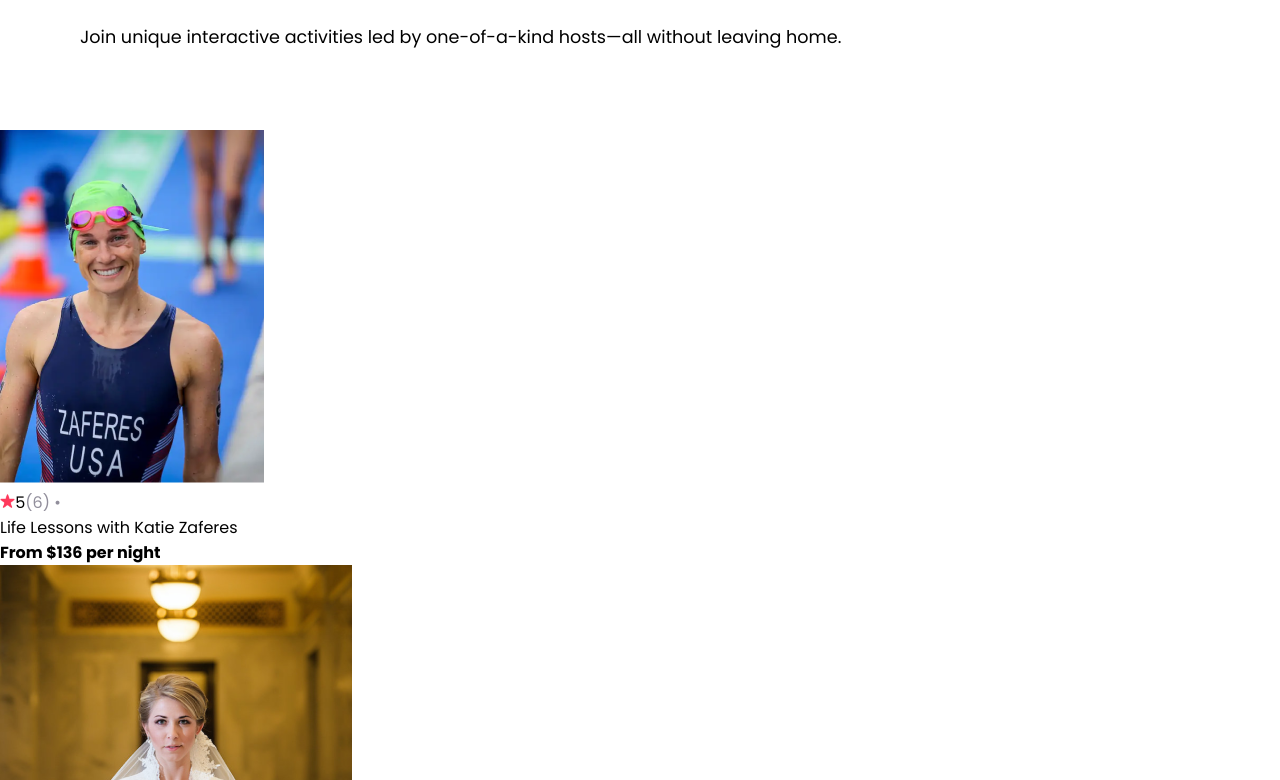
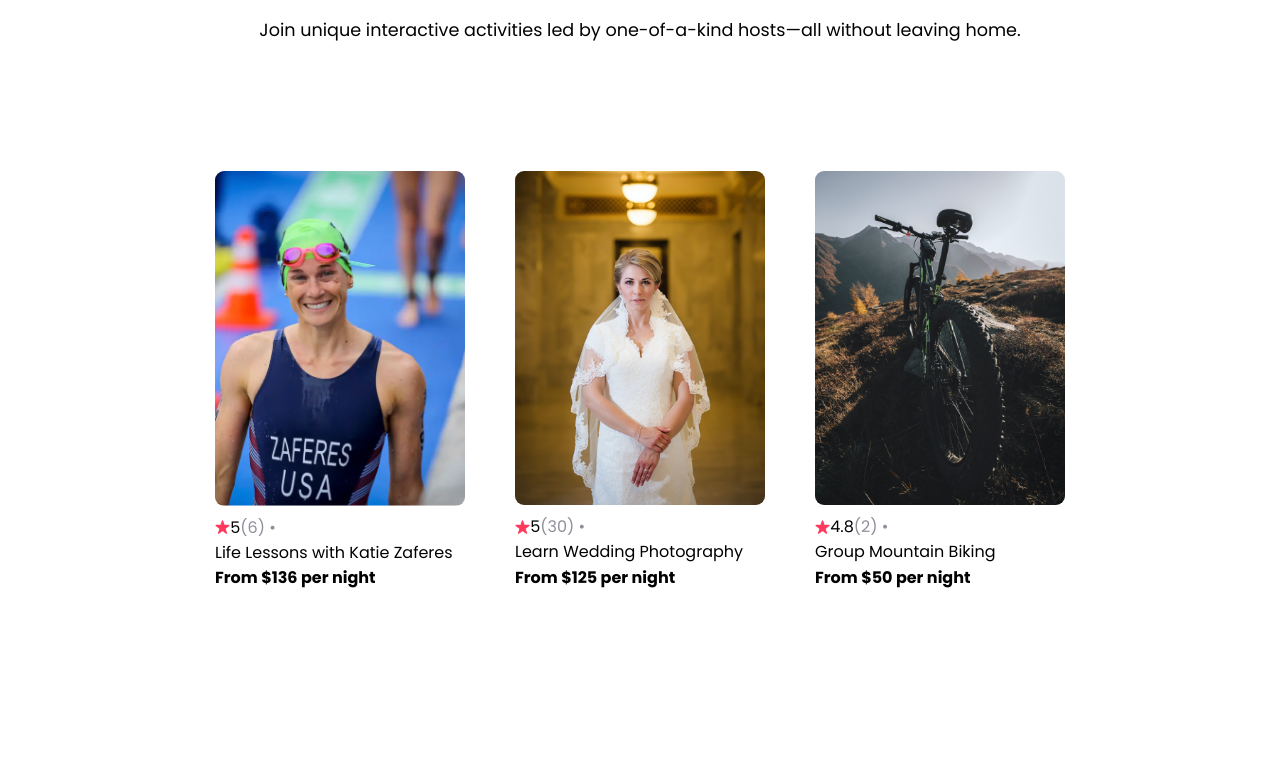
Before and after one commit to Iancahn/airbnb, a React (Create React App) app: page / in a window 1280 px wide. Shown: the part 820-1600 px from the top of the page. After the commit the page ends 1474 px from the top, so only its background shows below. Built offline with nearby package versions, Linux system fonts and the light colour scheme.

Commit message:
Styling completed
App looks fine now

```diff
--- a/src/App.css
+++ b/src/App.css
@@ -2,15 +2,17 @@
   margin: 0;
   padding: 0;
   box-sizing: border-box;
+
+}
+
+body {
+  margin: 0;
   font-family: 'Poppins', sans-serif;
 }
-
-body {}
 
 .navbar {
   padding: 1rem;
   box-shadow: 0px 3px 8px rgba(50, 0, 0, 0.1);
-
 }
 
 #airlogo {
@@ -27,13 +29,13 @@ body {}
 }
 
 section {
-  padding: 5rem;
+  padding: 4rem;
 }
 
 .hero {
-
   display: flex;
   flex-direction: column;
+  align-items: center;
 }
 
 #hero--img {
@@ -52,10 +54,43 @@ section {
   font-size: 1.1rem;
 }
 
-.card--image {}
+.cards-list {
+  display: flex;
+  flex-wrap: nowrap;
+  gap: 50px;
+  overflow-x: auto;
+  align-content: center;
+  justify-content: center;
+}
 
-.card--stats {}
+.card--title {
+  overflow: hidden;
+  text-overflow: ellipsis;
+}
+
+.card--stats {
+  display: flex;
+  align-items: center;
+}
 
 .card--star {
   height: 14px;
 }
+
+.card--price {
+  margin-top: auto;
+}
+
+.card {
+  width: 250px;
+  font-size: 16px;
+  flex: 0 0 auto;
+  display: flex;
+  flex-direction: column;
+}
+
+.card--image {
+  width: 100%;
+  border-radius: 9px;
+  margin-bottom: 9px;
+}
--- a/src/App.js
+++ b/src/App.js
@@ -26,8 +26,9 @@ function App() {
     <div className="App">
       <Nav />
       <Hero />
-      {cards}
-
+      <section className="cards-list">
+        {cards}
+      </section>
     </div>
   );
 }
--- a/src/components/Card.jsx
+++ b/src/components/Card.jsx
@@ -11,8 +11,8 @@ function Card(props) {
                 <span className='gray'>({props.reviewCount}) • </span>
                 <span className='gray'>{props.country}</span>
             </div>
-            <p>{props.title}</p>
-            <p><span className='bold'>From ${props.price} per night</span></p>
+            <p className="card--title">{props.title}</p>
+            <p className="card--price"><span className='bold'>From ${props.price} per night</span></p>
         </div>
     )
 }
```
Also changed, not shown: src/components/Cards.jsx (deleted, +0 -11 lines).
